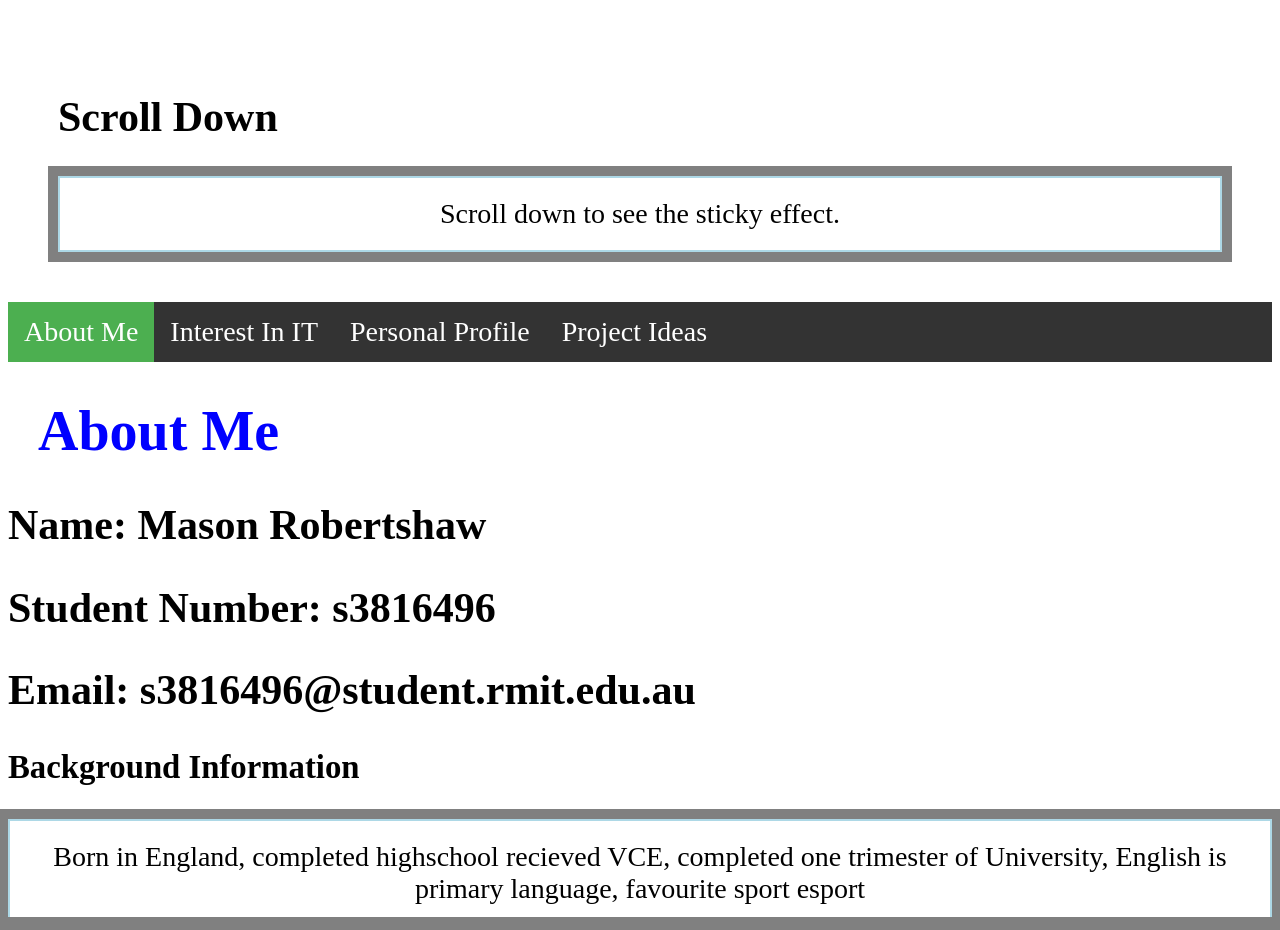
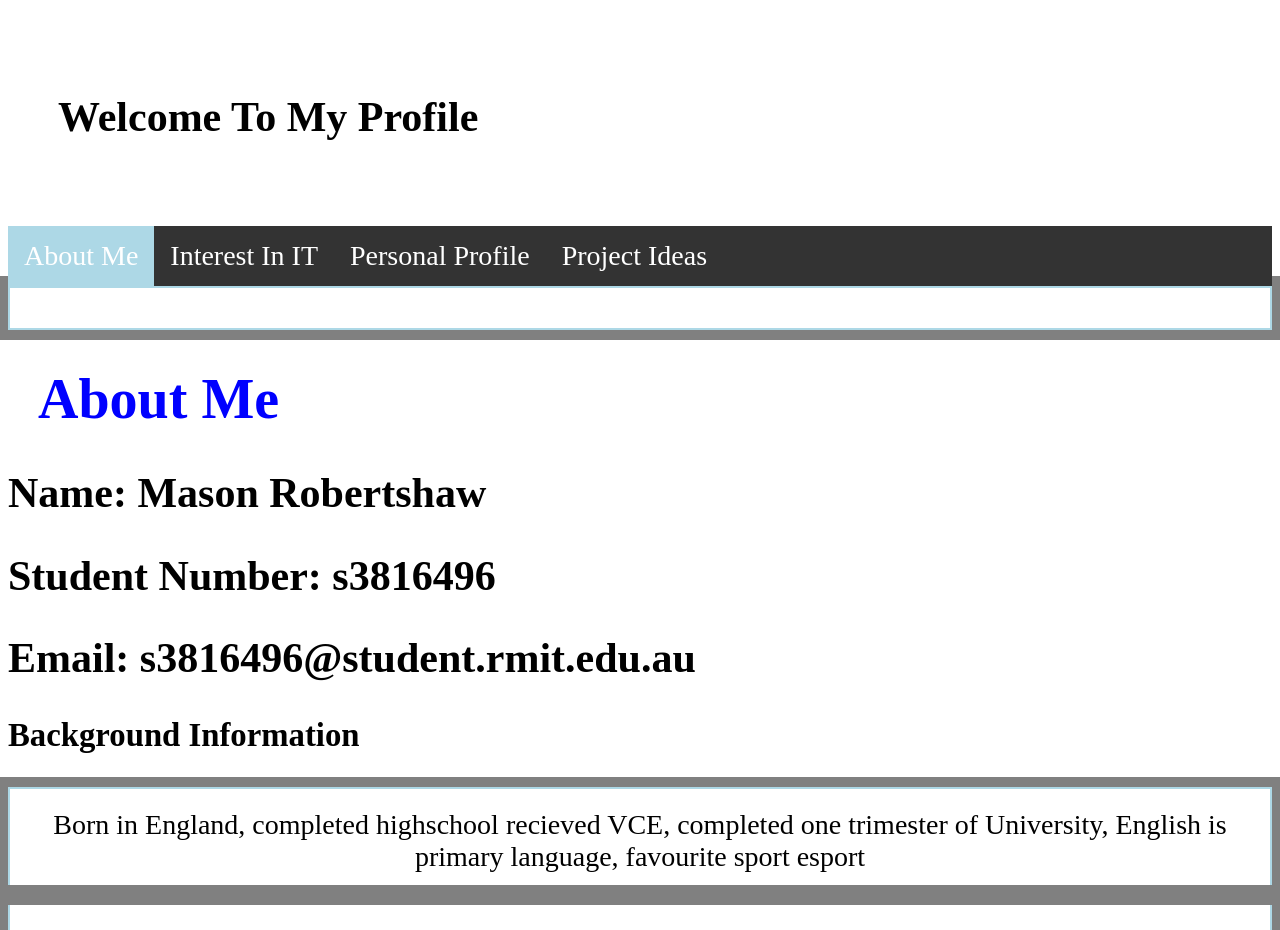
Before and after one commit to Gewarge/Assignment1, a plain HTML site: page index.html in a window 1280 px wide. Shown: the top 930 px of the page. Drawn offline with Linux system fonts and the light colour scheme.

Commit message:
Update index.html

```diff
--- a/index.html
+++ b/index.html
@@ -50,15 +50,14 @@ li a:hover {
 }
 
 .active {
-  background-color: #4CAF50;
+  background-color: lightblue;
 }
 </style>
 </head>
 <body>
 
 <div class="header">
-  <h2>Scroll Down</h2>
-  <p>Scroll down to see the sticky effect.</p>
+  <h2>Welcome To My Profile</h2>
 </div>
 
 <ul>
@@ -75,9 +74,11 @@ li a:hover {
 
 <body>
 
+  <p id="About Me"> </p>
 
 <h1 style="color:blue;margin-left:30px;">About Me</h1>
- <h2 id="About Me"> Name: Mason Robertshaw </h2>
+
+ <h2> Name: Mason Robertshaw </h2>
   <h2> Student Number: s3816496 </h2>
   <h2> Email: s3816496@student.rmit.edu.au </h2>
   <h3> Background Information </h3>
```
